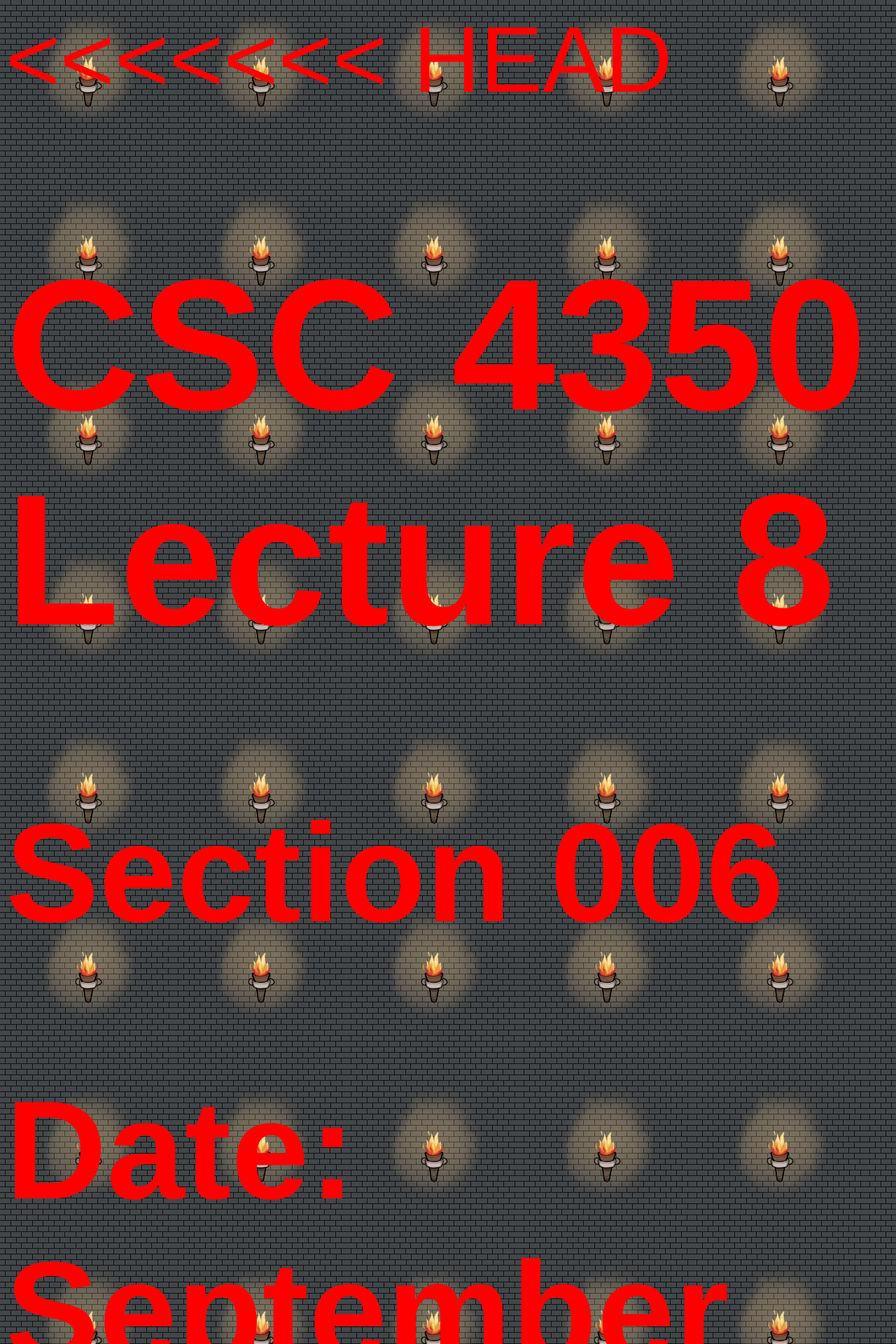
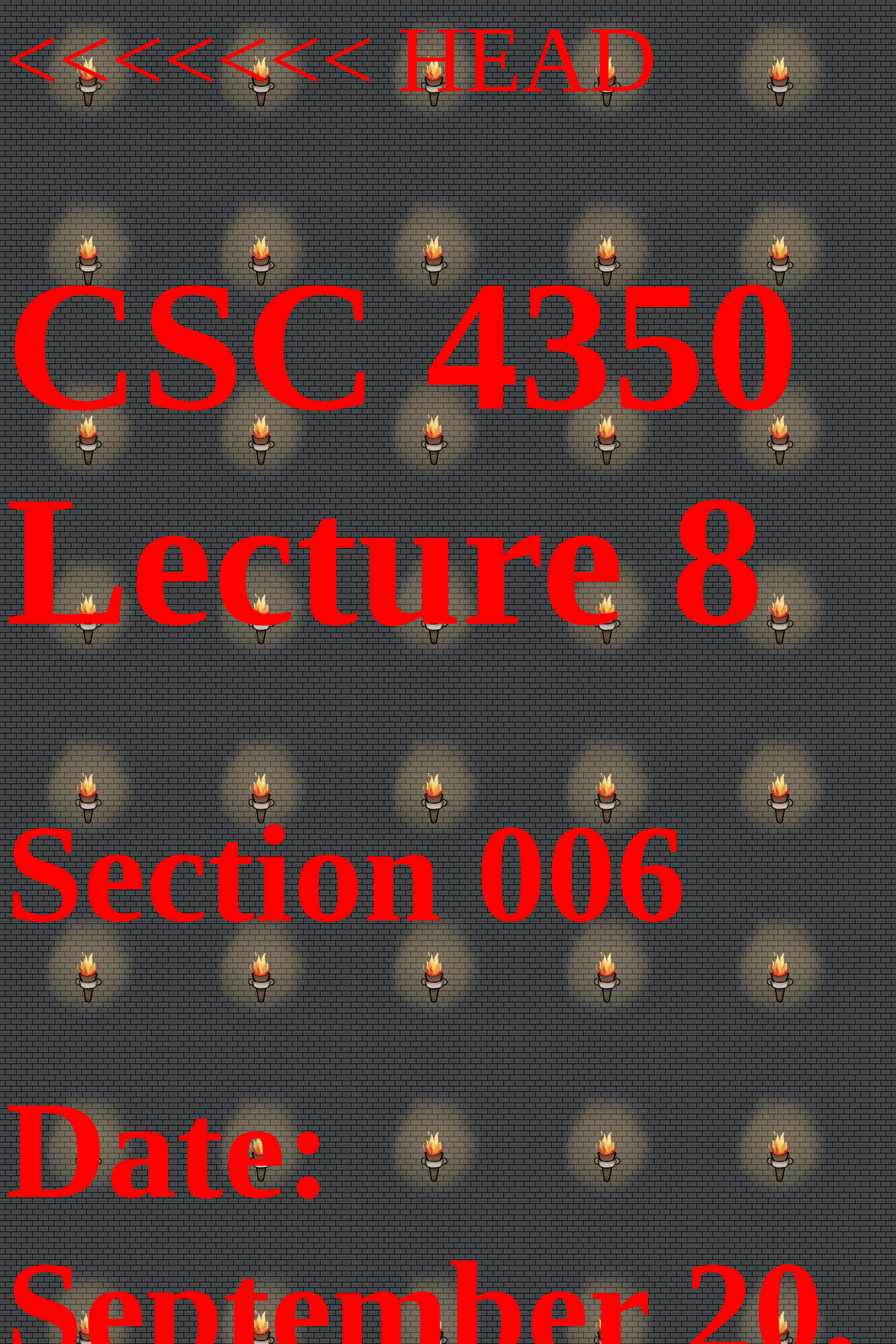
Before and after one commit to csc4350-f21/lect8-006-activity, a Flask app: page / in a window 1280 px wide. Shown: the top 1920 px of the page at 70% size. Run offline with Flask 2, Linux system fonts and the light colour scheme.

Commit message:
Update style.css

```diff
--- a/static/style.css
+++ b/static/style.css
@@ -1,6 +1,6 @@
 body {
 background-image: url('walltorch.png');
-    font-family: Helvetica;
+    font-family: Times New Roman;
     color: red;
     font-size: 100pt;
     background-color: blue;
```
